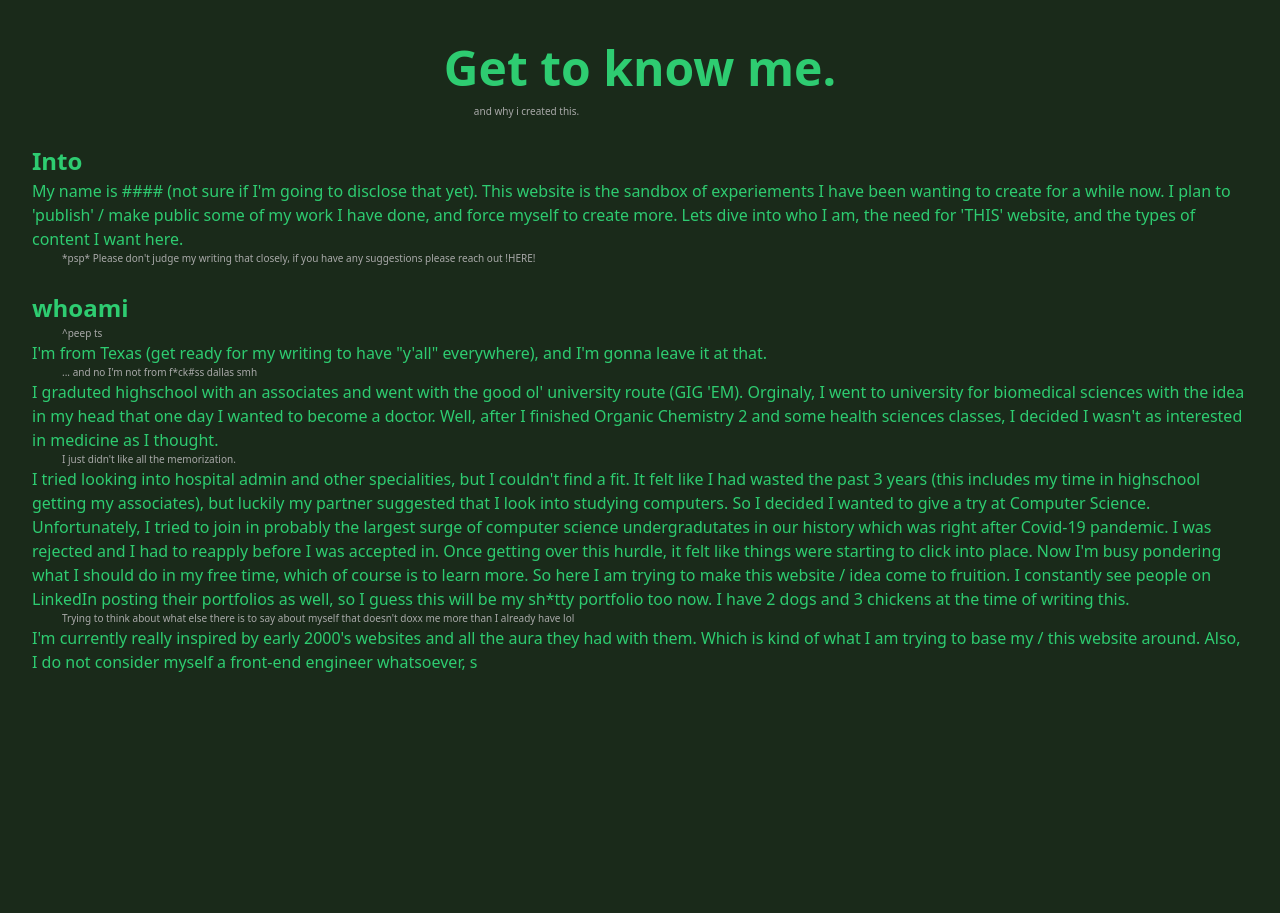
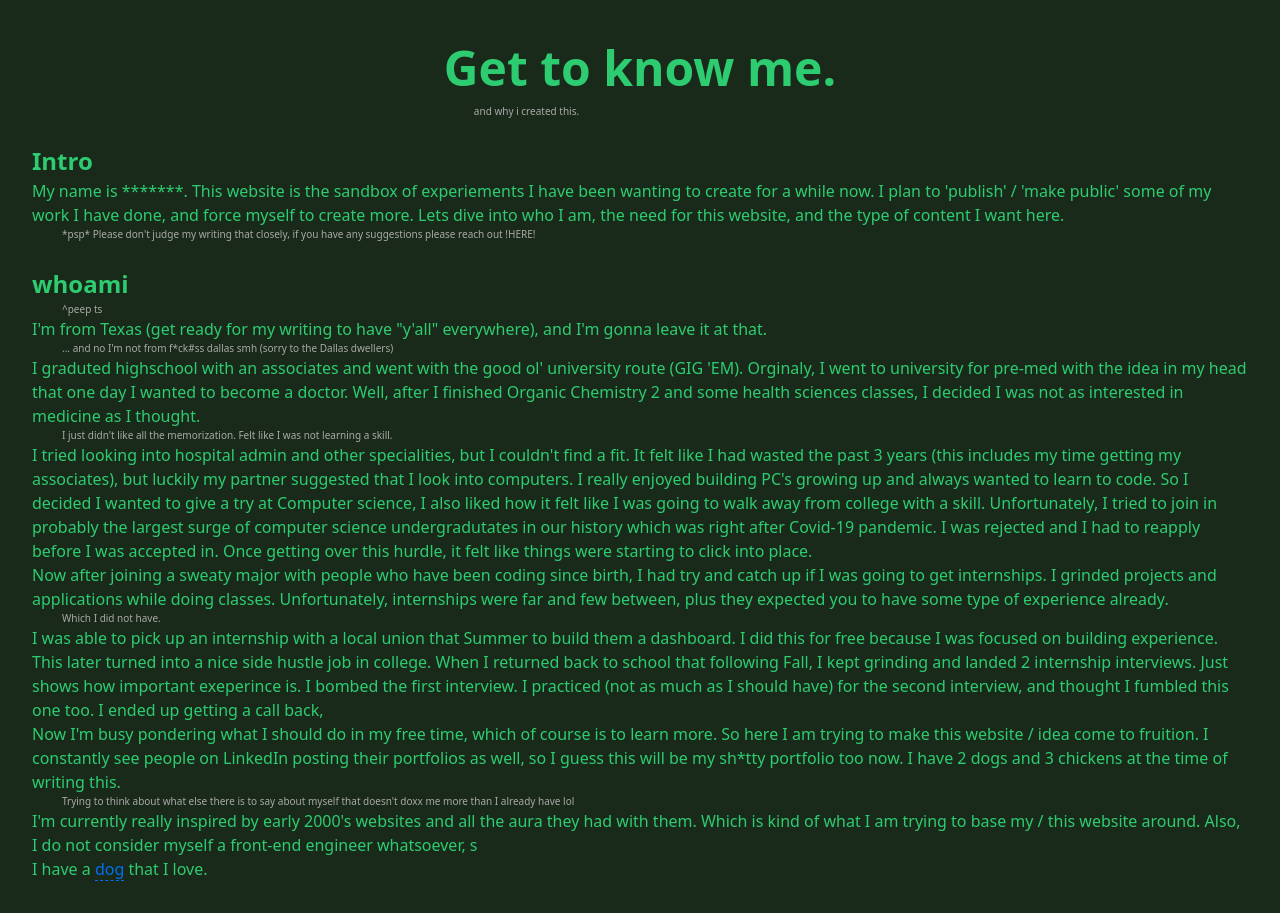
Before and after one commit to Obi-Wan-Codenobi/portfolio-website, a Next.js app in the folder website/: page /about in a window 1280 px wide. Before the commit the page ends 800 px from the top, so only its background shows below. Built offline with nearby package versions, Linux system fonts and the light colour scheme.

Commit message:
Trying to release

```diff
--- a/website/src/app/about/page.tsx
+++ b/website/src/app/about/page.tsx
@@ -15,15 +15,15 @@ export default function About() {
 
                 <div className="paragraph-box">
                     <h3>
-                        Into
+                        Intro
                     </h3>
                     {/* Thesis: Explore who I am, the need for this website, and types of content I want on here.*/}
                     <p>
-                        My name is #### (not sure if I'm going to disclose that yet).
+                        My name is *******.
                         This website is the sandbox of experiements I have been wanting to create
-                        for a while now. I plan to 'publish' / make public some of my work I have done,
-                        and force myself to create more. Lets dive into who I am, the need for 'THIS' website,
-                        and the types of content I want here.
+                        for a while now. I plan to 'publish' / 'make public' some of my work I have done,
+                        and force myself to create more. Lets dive into who I am, the need for this website,
+                        and the type of content I want here.
                     </p>
                     <p className="comments">
                         *psp* Please don't judge my writing that closely, if you have any suggestions
@@ -44,31 +44,63 @@ export default function About() {
                         and I'm gonna leave it at that.
                     </p>
                     <p className="comments">
-                        ... and no I'm not from f*ck#ss dallas smh
+                        ... and no I'm not from f*ck#ss dallas smh (sorry to the Dallas dwellers)
                     </p>
                     <p>
                         I graduted highschool with an associates and went with the good ol' university route (GIG 'EM).
-                        Orginaly, I went to university for biomedical sciences with the idea in my head
+                        Orginaly, I went to university for pre-med with the idea in my head
                         that one day I wanted to become a doctor.
                         Well, after I finished Organic Chemistry 2 and some health sciences classes,
-                        I decided I wasn't as interested in medicine as I thought.
+                        I decided I was not as interested in medicine as I thought.
                     </p>
                     <p className="comments">
-                        I just didn't like all the memorization.
+                        I just didn't like all the memorization. Felt like I was not learning a skill.
                     </p>
                     <p>
-                        I tried looking into hospital admin and other specialities, but I couldn't find a fit.
-                        It felt like I had wasted the past 3 years (this includes my time in highschool getting my associates),
-                        but luckily my partner suggested that I look into studying computers. So I decided I wanted to give a try at
-                        Computer Science. Unfortunately, I tried to join in probably the largest surge of computer science undergradutates
-                        in our history which was right after Covid-19 pandemic. I was rejected and I had to reapply before I was accepted in.
+                        I tried looking into hospital admin and other specialities,
+                        but I couldn't find a fit. It felt like I had wasted the past 3 years
+                        (this includes my time getting my associates),
+                        but luckily my partner suggested that I look into computers.
+                        I really enjoyed building PC's growing up and always
+                        wanted to learn to code.
+                        So I decided I wanted to give a try at Computer science,
+                        I also liked how it felt like I was going to walk away
+                        from college with a skill. Unfortunately, I tried to join in probably
+                        the largest surge of computer science undergradutates
+                        in our history which was right after Covid-19 pandemic.
+                        I was rejected and I had to reapply before I was accepted in.
                         Once getting over this hurdle, it felt like things were starting to click into place.
+                    </p>
+                    <p>
+                        Now after joining a sweaty major with people who have
+                        been coding since birth, I had try and catch up if I was
+                        going to get internships. I grinded projects and applications
+                        while doing classes. Unfortunately, internships were far
+                        and few between, plus they expected you to have some
+                        type of experience already.
+                    </p>
+                    <p className="comments">
+                        Which I did not have.
+                    </p>
 
+                    <p>
+                        I was able to pick up an internship with a local union that Summer
+                        to build them a dashboard. I did this for free because I was
+                        focused on building experience. This later turned into a nice
+                        side hustle job in college. When I returned back to school that
+                        following Fall, I kept grinding and landed 2 internship interviews.
+                        Just shows how important exeperince is. I bombed the first interview.
+                        I practiced (not as much as I should have) for the second interview,
+                        and thought I fumbled this one too. I ended up getting a call back,
+
+
+                    </p>
+                    <p>
 
                         Now I'm busy pondering what I should do in my free time,
                         which of course is to learn more.
-                        So here I am trying to make this website / idea come to fruition. I constantly see
-                        people on LinkedIn posting their portfolios as well,
+                        So here I am trying to make this website / idea come to fruition.
+                        I constantly see people on LinkedIn posting their portfolios as well,
                         so I guess this will be my sh*tty portfolio too now.
 
                         I have 2 dogs and 3 chickens at the time of writing this.
@@ -81,6 +113,12 @@ export default function About() {
                         Which is kind of what I am trying to base my / this website around.
                         Also, I do not consider myself a front-end engineer whatsoever, s
                     </p>
+
+                    <p>
+                        I have a <span className="annotated" data-comment="Her name is Bella">dog</span> that I love.
+                    </p>
+
+
                 </div>
 
 
--- /dev/null
+++ b/website/src/components/renderedEnvironment.tsx
@@ -0,0 +1,43 @@
+'use client';
+import { useEffect, useRef } from 'react';
+import * as THREE from 'three';
+
+export default function ThreeDEnv() {
+  const mountRef = useRef<HTMLDivElement | null>(null);
+
+  useEffect(() => {
+    const mount = mountRef.current;
+    if (!mount) return;
+
+    const width = mount.clientWidth;
+    const height = mount.clientHeight;
+
+    const scene = new THREE.Scene();
+    const camera = new THREE.PerspectiveCamera(75, width / height, 0.1, 1000);
+    const renderer = new THREE.WebGLRenderer();
+    renderer.setSize(width, height);
+    mount.appendChild(renderer.domElement);
+
+    const geometry = new THREE.BoxGeometry();
+    const material = new THREE.MeshBasicMaterial({ color: 0x00ff00 });
+    const cube = new THREE.Mesh(geometry, material);
+    scene.add(cube);
+    camera.position.z = 5;
+
+    const animate = () => {
+      requestAnimationFrame(animate);
+      cube.rotation.x += 0.01;
+      cube.rotation.y += 0.01;
+      renderer.render(scene, camera);
+    };
+    animate();
+
+    // Clean up on unmount
+    return () => {
+      mount.removeChild(renderer.domElement);
+      renderer.dispose();
+    };
+  }, []);
+
+  return <div ref={mountRef} style={{ width: '100vw', height: '100vh' }} />;
+}
```
